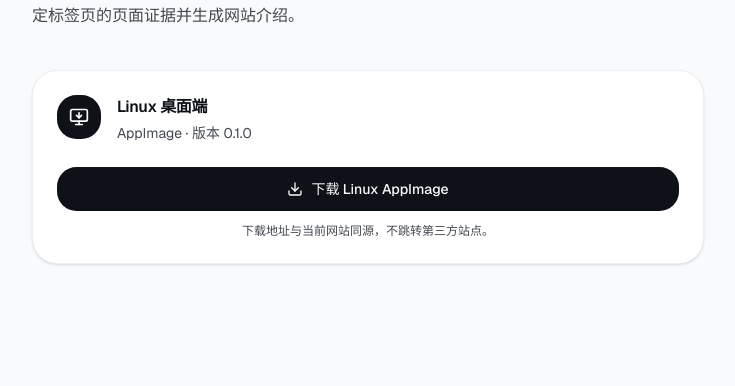
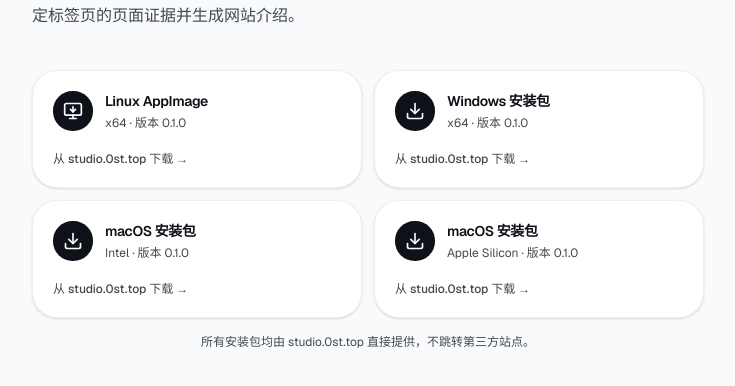
Before and after one commit to addxiaoyi/studio, a Next.js app in the folder Loomic/apps/web/: page /download in a window 1280 px wide. Shown: the part 274-660 px from the top of the page, without its empty margins (224-959 px from the left). Built offline with nearby package versions, Linux system fonts and the light colour scheme; no server answers.

Commit message:
ci: build native desktop installers

```diff
--- a/Loomic/apps/web/src/app/download/page.tsx
+++ b/Loomic/apps/web/src/app/download/page.tsx
@@ -6,7 +6,12 @@ export const metadata = {
   description: "从 studio.0st.top 直接下载 Helstera 桌面端。",
 };
 
-const DESKTOP_APP_URL = "/downloads/Helstera-0.1.0.AppImage";
+const DESKTOP_DOWNLOADS = [
+  { label: "Linux AppImage", detail: "x64 · 版本 0.1.0", href: "/downloads/Helstera-0.1.0.AppImage" },
+  { label: "Windows 安装包", detail: "x64 · 版本 0.1.0", href: "/downloads/Helstera-0.1.0-Windows-x64.exe" },
+  { label: "macOS 安装包", detail: "Intel · 版本 0.1.0", href: "/downloads/Helstera-0.1.0-macOS-x64.dmg" },
+  { label: "macOS 安装包", detail: "Apple Silicon · 版本 0.1.0", href: "/downloads/Helstera-0.1.0-macOS-arm64.dmg" },
+] as const;
 
 export default function DownloadPage() {
   return (
@@ -24,22 +29,23 @@ export default function DownloadPage() {
             安装包由 studio.0st.top 直接提供。桌面端包含本地浏览助手，可在授权后读取选定标签页的页面证据并生成网站介绍。
           </p>
 
-          <div className="mt-10 rounded-2xl border border-border/60 bg-card p-5 shadow-sm sm:p-6">
-            <div className="flex items-start gap-4">
-              <div className="flex size-11 shrink-0 items-center justify-center rounded-xl bg-foreground text-background">
-                <MonitorDown className="size-5" aria-hidden="true" />
-              </div>
-              <div className="min-w-0">
-                <h2 className="text-base font-semibold">Linux 桌面端</h2>
-                <p className="mt-1 text-sm text-muted-foreground">AppImage · 版本 0.1.0</p>
-              </div>
-            </div>
-            <a href={DESKTOP_APP_URL} download className="mt-6 inline-flex min-h-11 w-full items-center justify-center gap-2 rounded-xl bg-foreground px-4 text-sm font-medium text-background transition-opacity hover:opacity-85 focus-visible:outline-none focus-visible:ring-2 focus-visible:ring-ring focus-visible:ring-offset-2">
-              <Download className="size-4" aria-hidden="true" />
-              下载 Linux AppImage
-            </a>
-            <p className="mt-3 text-center text-xs text-muted-foreground">下载地址与当前网站同源，不跳转第三方站点。</p>
+          <div className="mt-10 grid gap-3 sm:grid-cols-2">
+            {DESKTOP_DOWNLOADS.map((download, index) => (
+              <a key={download.href} href={download.href} download className="group rounded-2xl border border-border/60 bg-card p-5 shadow-sm transition-colors hover:border-foreground/30 hover:bg-muted/30 focus-visible:outline-none focus-visible:ring-2 focus-visible:ring-ring focus-visible:ring-offset-2">
+                <div className="flex items-start gap-3">
+                  <div className="flex size-10 shrink-0 items-center justify-center rounded-xl bg-foreground text-background">
+                    {index === 0 ? <MonitorDown className="size-5" aria-hidden="true" /> : <Download className="size-5" aria-hidden="true" />}
+                  </div>
+                  <div className="min-w-0">
+                    <h2 className="text-sm font-semibold">{download.label}</h2>
+                    <p className="mt-1 text-xs text-muted-foreground">{download.detail}</p>
+                  </div>
+                </div>
+                <span className="mt-5 block text-xs font-medium text-muted-foreground group-hover:text-foreground">从 studio.0st.top 下载 →</span>
+              </a>
+            ))}
           </div>
+          <p className="mt-4 text-center text-xs text-muted-foreground">所有安装包均由 studio.0st.top 直接提供，不跳转第三方站点。</p>
         </section>
       </div>
     </main>
--- a/Loomic/pnpm-workspace.yaml
+++ b/Loomic/pnpm-workspace.yaml
@@ -1,6 +1,7 @@
 packages:
   - apps/web
   - apps/server
+  - apps/desktop
   - packages/*
 
 overrides:
```
Also changed, not shown: 1 other file (tests, documents, lock files or other folders).
